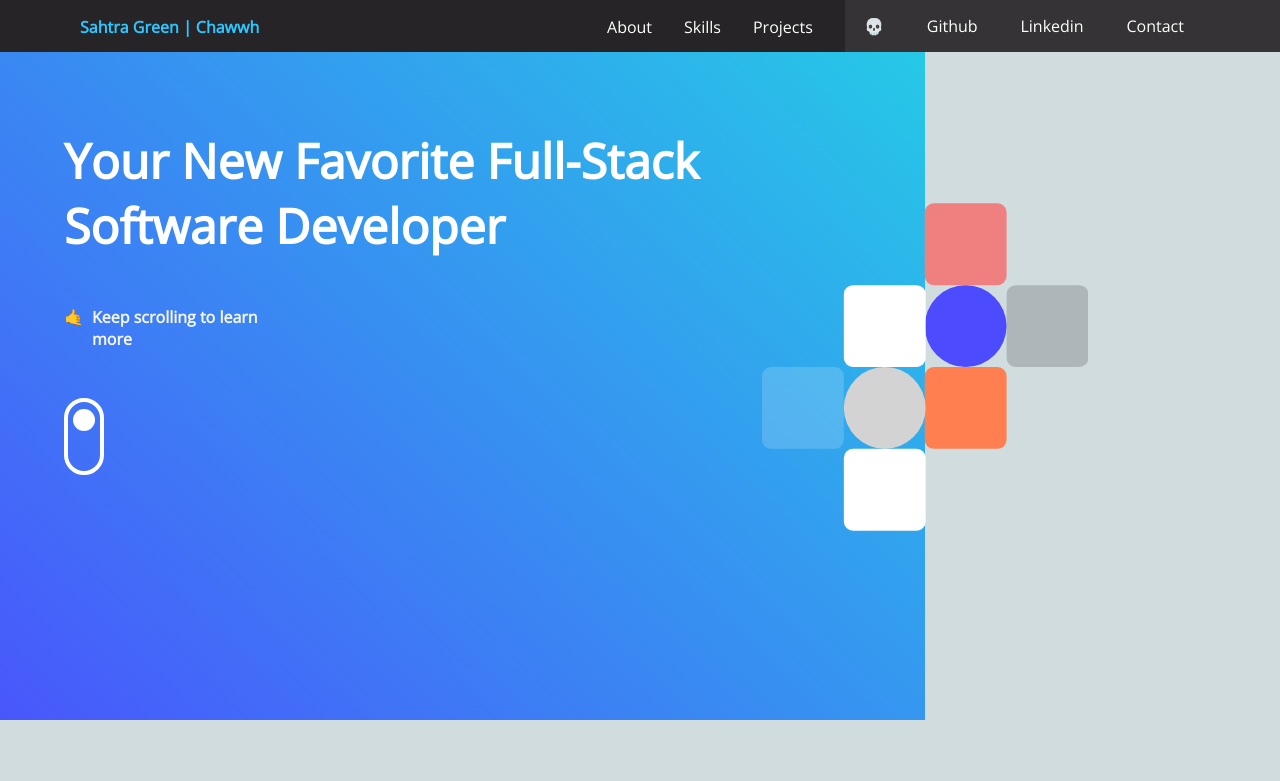
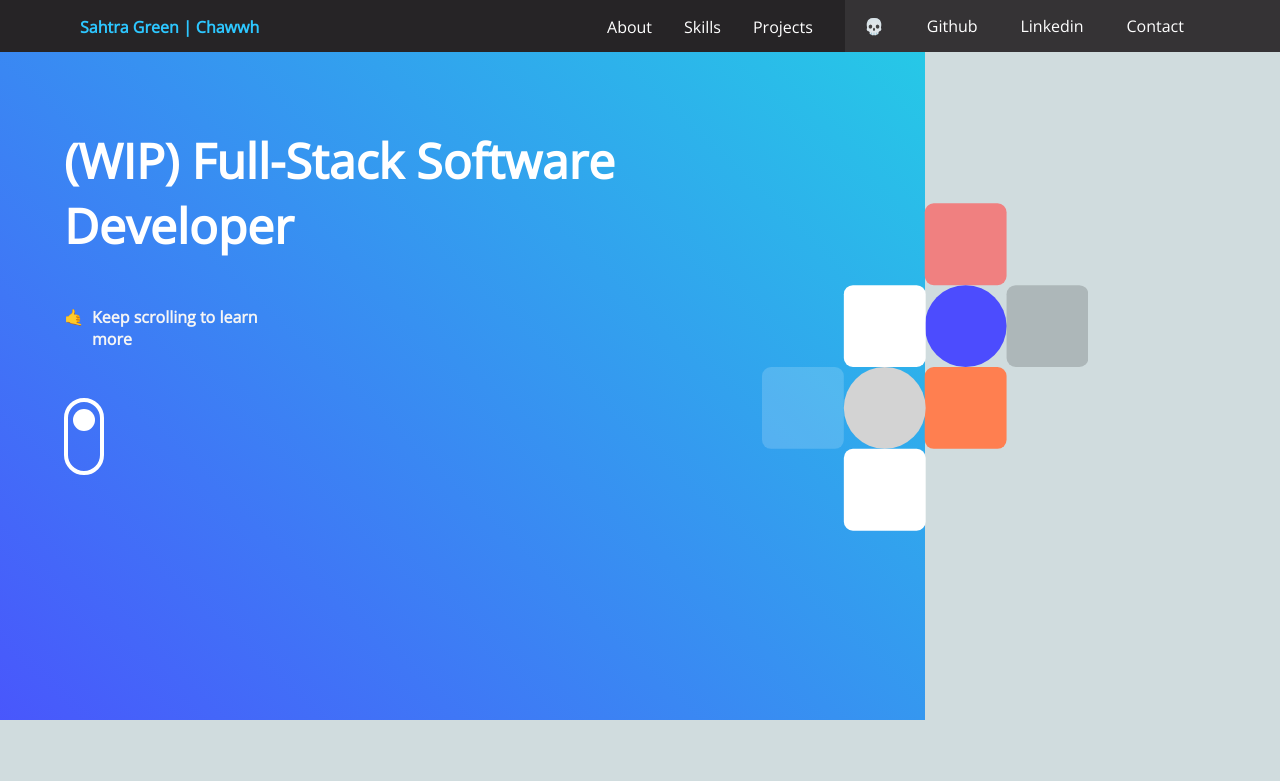
Before and after one commit to Chawwh/Chawwh.github.io, a plain HTML site: page index.html in a window 1280 px wide. Shown: the top 781 px of the page. Drawn offline with nearby package versions, Linux system fonts and the light colour scheme; a script that the page names is missing.

Commit message:
last edits

```diff
--- a/index.html
+++ b/index.html
@@ -27,7 +27,7 @@
     </div>
     <div class="hero">
         <div class="content">
-            <h1>Your New Favorite Full-Stack Software Developer</h1>
+            <h1>(WIP) Full-Stack Software Developer</h1>
             <div class="meet">
                 <span>🤙</span>
                 <p>Keep scrolling to learn more</p>
```
